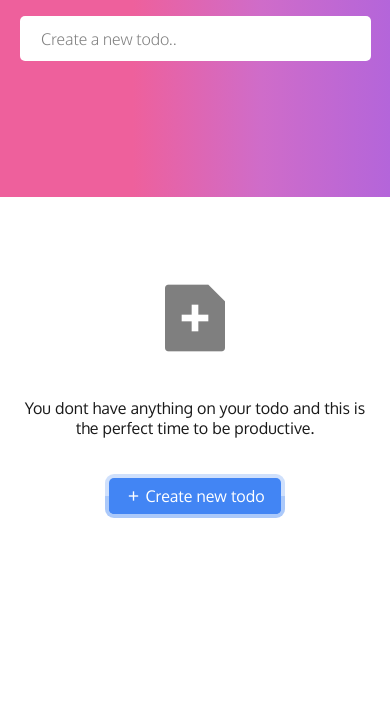
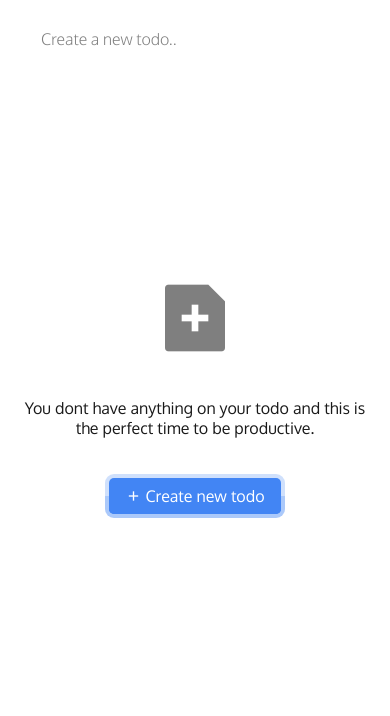
Before and after one commit to shivaRajendran/shivaraj.miniproj.io, a plain HTML site: page modern-todo/index.html in a window 390 px wide. Shown: the part 128-844 px from the top of the page. Drawn offline with nearby package versions, Linux system fonts and the light colour scheme.

Commit message:
Update styles.css

```diff
--- a/modern-todo/styles.css
+++ b/modern-todo/styles.css
@@ -438,7 +438,7 @@ input:focus{
         --bg: background-image: linear-gradient(60deg, #16a085 0%, #f4d03f 100%);
     }
     .header{
-        background-image: linear-gradient(to left, #b8cbb8 0%, #b8cbb8 0%, #b465da 0%, #cf6cc9 33%, #ee609c 66%, #ee609c 100%);
+        background-image: var(--bg);
     }
     .todo-items{
         max-height: 50vh;
```
